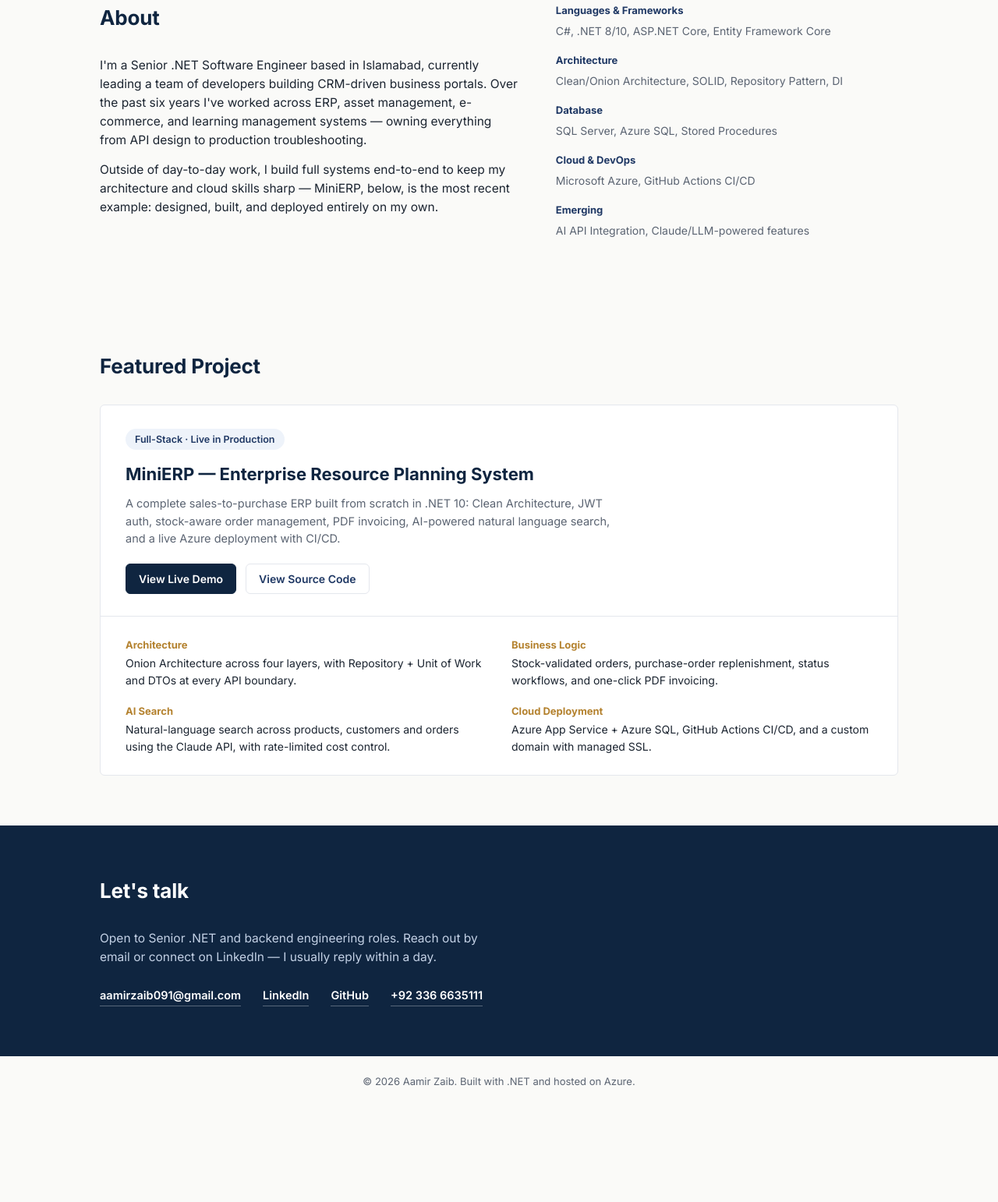
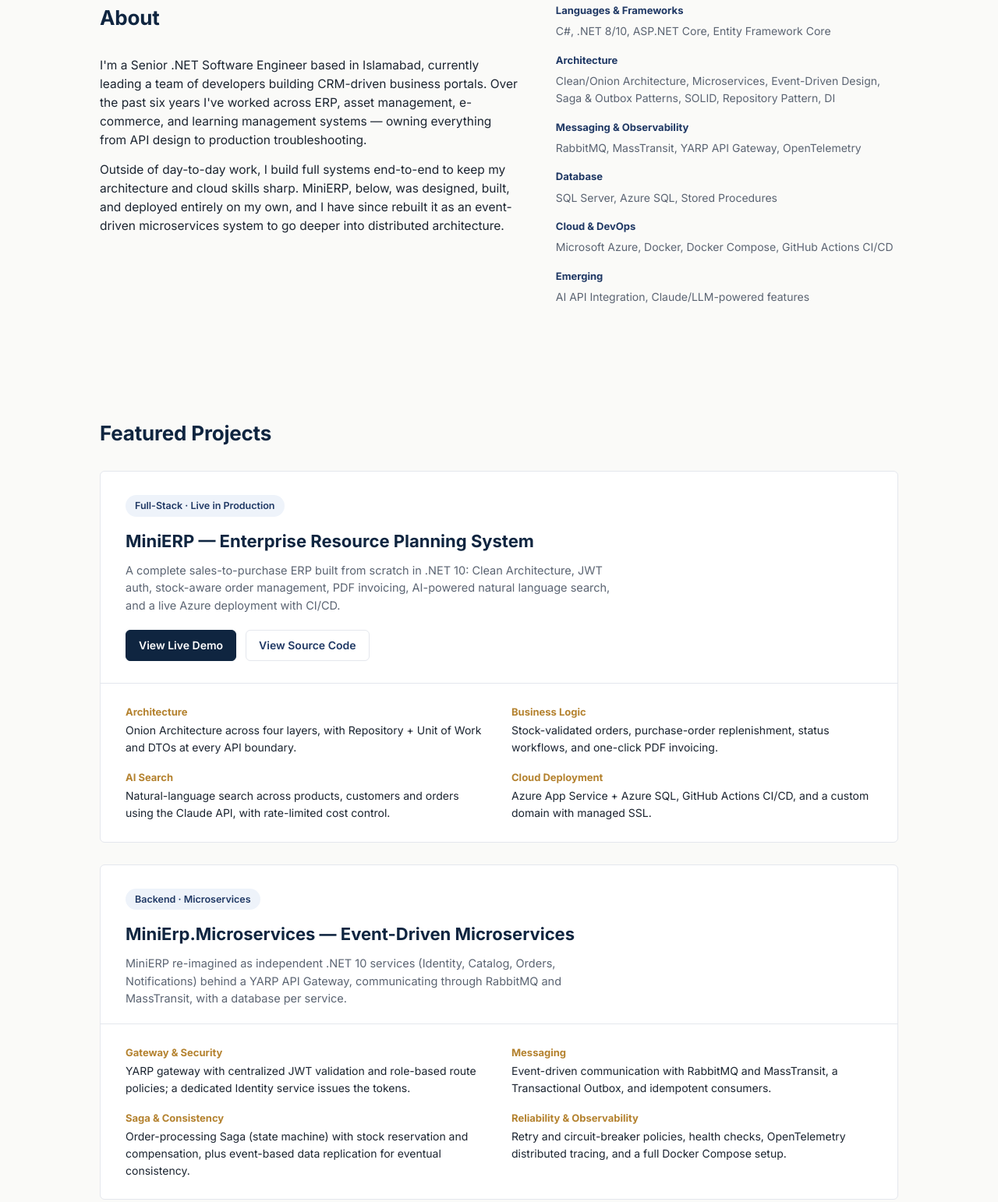
Before and after one commit to AamirZaib/portfolio, a plain HTML site: page index.html in a window 1280 px wide. Shown: the part 638-2180 px from the top of the page at 78% size. Before the commit the page ends 2057 px from the top, so only its background shows below. Drawn offline with Linux system fonts and the light colour scheme.

Commit message:
Update index.html

```diff
--- a/index.html
+++ b/index.html
@@ -63,8 +63,9 @@
 .skill-group .label{font-size:13px; font-weight:700; color:var(--navy); margin-bottom:6px;}
 .skill-group .items{color:var(--muted); font-size:14px;}
 
-/* FEATURED PROJECT */
+/* FEATURED PROJECTS */
 .project-card{background:var(--surface); border:1px solid var(--border); border-radius:var(--radius); overflow:hidden;}
+.project-card + .project-card{margin-top:28px;}
 .project-head{padding:30px 32px 0;}
 .project-head .tag{display:inline-block; background:#EEF3FA; color:var(--navy); font-size:12.5px; font-weight:600; padding:4px 12px; border-radius:20px; margin-bottom:14px;}
 .project-head h3{font-size:22px; margin:0 0 10px; color:var(--navy-dark);}
@@ -83,7 +84,6 @@
 .contact-row{display:flex; gap:28px; flex-wrap:wrap;}
 .contact-row a{color:#fff; text-decoration:none; font-weight:600; font-size:14.5px; border-bottom:1px solid rgba(255,255,255,0.3); padding-bottom:2px;}
 .contact-row a:hover{border-color:#fff;}
-
 footer{padding:22px 0; text-align:center; color:var(--muted); font-size:13px;}
 
 @media (max-width:760px){
@@ -103,7 +103,7 @@
     <a href="#top" class="brand">Aamir Zaib</a>
     <div class="navlinks">
       <a href="#about">About</a>
-      <a href="#project">Project</a>
+      <a href="#project">Projects</a>
       <a href="#contact">Contact</a>
     </div>
   </nav>
@@ -116,7 +116,7 @@
       <h1>Building enterprise systems that hold up under real business load.</h1>
       <p class="lede">6+ years designing and shipping CRM, ERP, and e-commerce platforms in C# and ASP.NET Core — from database schema to production incident response.</p>
       <div class="cta-row">
-        <a class="btn btn-gold" href="#project">View My Project</a>
+        <a class="btn btn-gold" href="#project">View My Projects</a>
         <a class="btn btn-outline" href="mailto:aamirzaib091@gmail.com">Get in Touch</a>
       </div>
     </div>
@@ -137,7 +137,7 @@
     <div>
       <h2>About</h2>
       <p>I'm a Senior .NET Software Engineer based in Islamabad, currently leading a team of developers building CRM-driven business portals. Over the past six years I've worked across ERP, asset management, e-commerce, and learning management systems — owning everything from API design to production troubleshooting.</p>
-      <p>Outside of day-to-day work, I build full systems end-to-end to keep my architecture and cloud skills sharp — MiniERP, below, is the most recent example: designed, built, and deployed entirely on my own.</p>
+      <p>Outside of day-to-day work, I build full systems end-to-end to keep my architecture and cloud skills sharp. MiniERP, below, was designed, built, and deployed entirely on my own, and I have since rebuilt it as an event-driven microservices system to go deeper into distributed architecture.</p>
     </div>
     <div>
       <div class="skill-group">
@@ -146,7 +146,11 @@
       </div>
       <div class="skill-group">
         <div class="label">Architecture</div>
-        <div class="items">Clean/Onion Architecture, SOLID, Repository Pattern, DI</div>
+        <div class="items">Clean/Onion Architecture, Microservices, Event-Driven Design, Saga &amp; Outbox Patterns, SOLID, Repository Pattern, DI</div>
+      </div>
+      <div class="skill-group">
+        <div class="label">Messaging &amp; Observability</div>
+        <div class="items">RabbitMQ, MassTransit, YARP API Gateway, OpenTelemetry</div>
       </div>
       <div class="skill-group">
         <div class="label">Database</div>
@@ -154,7 +158,7 @@
       </div>
       <div class="skill-group">
         <div class="label">Cloud &amp; DevOps</div>
-        <div class="items">Microsoft Azure, GitHub Actions CI/CD</div>
+        <div class="items">Microsoft Azure, Docker, Docker Compose, GitHub Actions CI/CD</div>
       </div>
       <div class="skill-group">
         <div class="label">Emerging</div>
@@ -166,7 +170,8 @@
 
 <section id="project">
   <div class="wrap">
-    <h2>Featured Project</h2>
+    <h2>Featured Projects</h2>
+
     <div class="project-card">
       <div class="project-head">
         <span class="tag">Full-Stack · Live in Production</span>
@@ -182,6 +187,20 @@
         <div><strong>Business Logic</strong>Stock-validated orders, purchase-order replenishment, status workflows, and one-click PDF invoicing.</div>
         <div><strong>AI Search</strong>Natural-language search across products, customers and orders using the Claude API, with rate-limited cost control.</div>
         <div><strong>Cloud Deployment</strong>Azure App Service + Azure SQL, GitHub Actions CI/CD, and a custom domain with managed SSL.</div>
+      </div>
+    </div>
+
+    <div class="project-card">
+      <div class="project-head">
+        <span class="tag">Backend · Microservices</span>
+        <h3>MiniErp.Microservices — Event-Driven Microservices</h3>
+        <p>MiniERP re-imagined as independent .NET 10 services (Identity, Catalog, Orders, Notifications) behind a YARP API Gateway, communicating through RabbitMQ and MassTransit, with a database per service.</p>
+      </div>
+      <div class="project-points">
+        <div><strong>Gateway &amp; Security</strong>YARP gateway with centralized JWT validation and role-based route policies; a dedicated Identity service issues the tokens.</div>
+        <div><strong>Messaging</strong>Event-driven communication with RabbitMQ and MassTransit, a Transactional Outbox, and idempotent consumers.</div>
+        <div><strong>Saga &amp; Consistency</strong>Order-processing Saga (state machine) with stock reservation and compensation, plus event-based data replication for eventual consistency.</div>
+        <div><strong>Reliability &amp; Observability</strong>Retry and circuit-breaker policies, health checks, OpenTelemetry distributed tracing, and a full Docker Compose setup.</div>
       </div>
     </div>
   </div>
```
